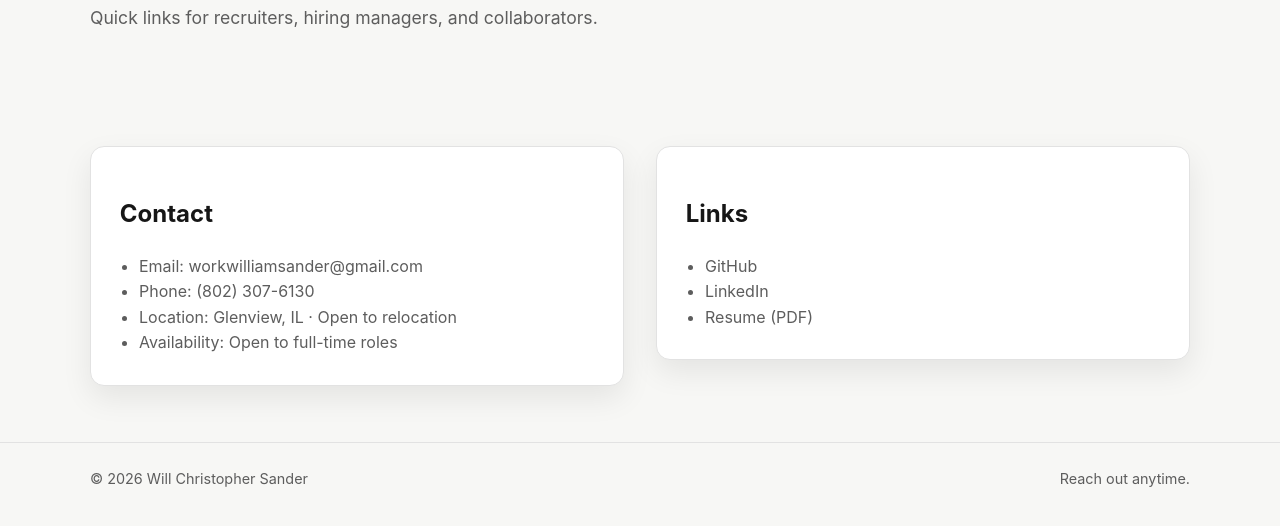
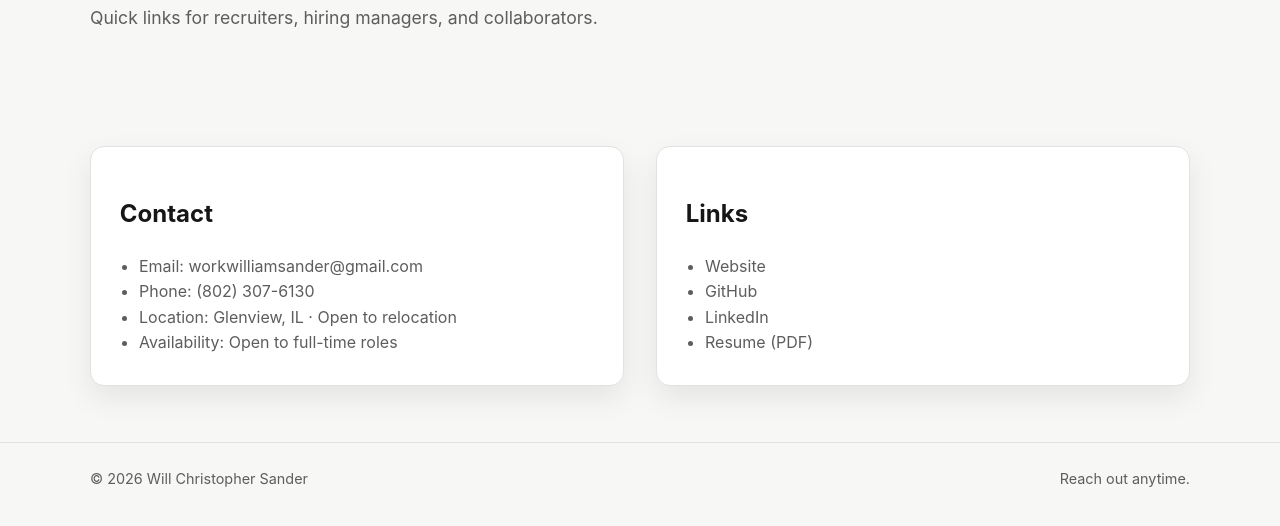
Before and after one commit to willchristophersander/willchristophersander.github.io, a plain HTML site: page socials.html in a window 1280 px wide. Shown: the part 244-770 px from the top of the page. Drawn offline with Linux system fonts and the light colour scheme.

Commit message:
Remove LaTeX resume source and add site link.
Co-authored-by: Cursor <cursoragent@cursor.com>

```diff
--- a/socials.html
+++ b/socials.html
@@ -46,6 +46,9 @@
             <h2>Links</h2>
             <ul class="list">
               <li>
+                <a href="https://willsander.github.io">Website</a>
+              </li>
+              <li>
                 <a href="https://github.com/willchristophersander">GitHub</a>
               </li>
               <li>
```
Also changed, not shown: 1 other file.
